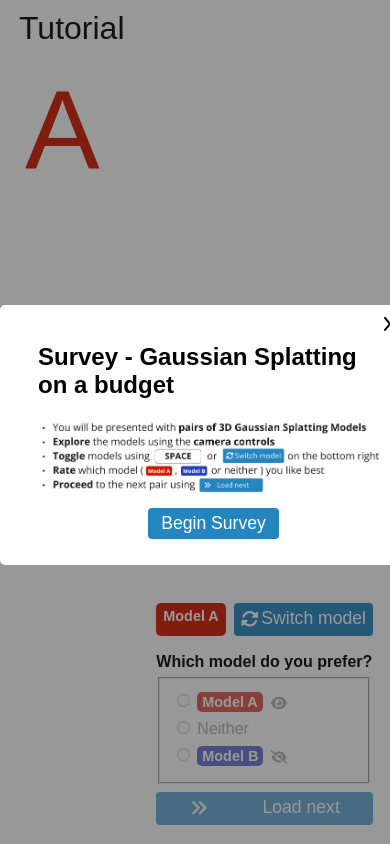
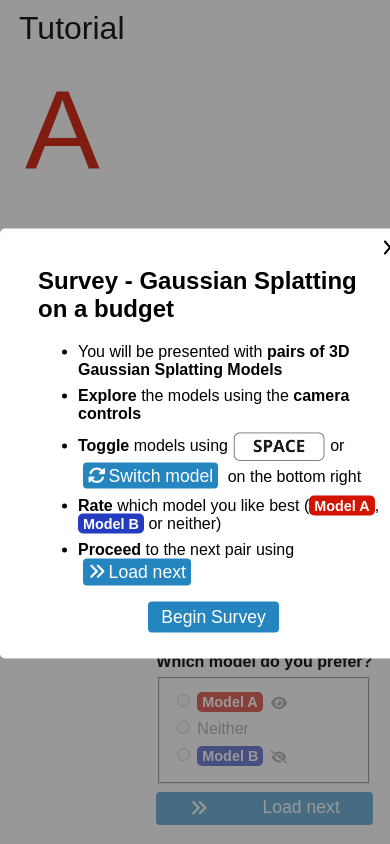
Before and after one commit to PaulErpen/eval-viewer, a React (Vite) app: page / in a window 390 px wide. Built offline with nearby package versions, Linux system fonts and the light colour scheme; no server answers.

Commit message:
Make begin notification responsive

```diff
--- a/src/components/tutorial-message/tutorial-message.scss
+++ b/src/components/tutorial-message/tutorial-message.scss
@@ -13,16 +13,37 @@
     margin: 0 auto;
     top: 50%;
     position: relative;
-    transform: translateY(-65%);
+    transform: translateY(-50%);
     padding: 18px 21px 26px 38px;
     border-radius: 5px;
+    max-height: 100vh;
+    max-width: 100vw;
+    overflow: scroll;
 
     @media only screen and (max-width: 960px) {
       transform: translateY(-45%);
     }
 
-    img {
-      width: 100%;
+    .tutorial-message-list {
+      button {
+        display: inline;
+        margin: 0 5px;
+        padding: 2px 5px;
+
+        svg {
+          vertical-align: bottom;
+        }
+      }
+
+      li {
+        margin: 8px 0;
+      }
+    }
+
+    img.inline-img {
+      max-height: 2rem;
+      display: inline;
+      vertical-align: middle;
     }
 
     .close-button {
--- a/src/components/tutorial-message/tutorial-message.tsx
+++ b/src/components/tutorial-message/tutorial-message.tsx
@@ -1,6 +1,7 @@
-import { FaX } from "react-icons/fa6";
+import { FaAnglesRight, FaRotate, FaX } from "react-icons/fa6";
 import "./tutorial-message.scss";
 import { useState } from "react";
+import { ModelLozenge } from "../lozenge/model-lozenge";
 
 export const TutorialMessage = () => {
   const [isOpen, setIsOpen] = useState(true);
@@ -15,7 +16,38 @@ export const TutorialMessage = () => {
         <div className="close-button" onClick={() => setIsOpen(false)}>
           <FaX />
         </div>
-        <img src="./tutorial-message.png" />
+        <div className="tutorial-message-list">
+          <ul>
+            <li>
+              You will be presented with{" "}
+              <b>pairs of 3D Gaussian Splatting Models</b>
+            </li>
+            <li>
+              <b>Explore</b> the models using the <b>camera controls</b>
+            </li>
+            <li>
+              <b>Toggle</b> models using{" "}
+              <img src="/space-sm.png" className="inline-img" /> or{" "}
+              <button className="switch">
+                <FaRotate />
+                <span>Switch model</span>
+              </button>{" "}
+              on the bottom right
+            </li>
+            <li>
+              <b>Rate</b> which model you like best (
+              <ModelLozenge showFirstModel={true} />,{" "}
+              <ModelLozenge showFirstModel={false} /> or neither)
+            </li>
+            <li>
+              <b>Proceed</b> to the next pair using{" "}
+              <button>
+                <FaAnglesRight />
+                <span>Load next</span>
+              </button>{" "}
+            </li>
+          </ul>
+        </div>
         <div className="begin-wrapper">
           <button onClick={() => setIsOpen(false)}>Begin Survey</button>
         </div>
```
Also changed, not shown: public/space-sm.png (added).
